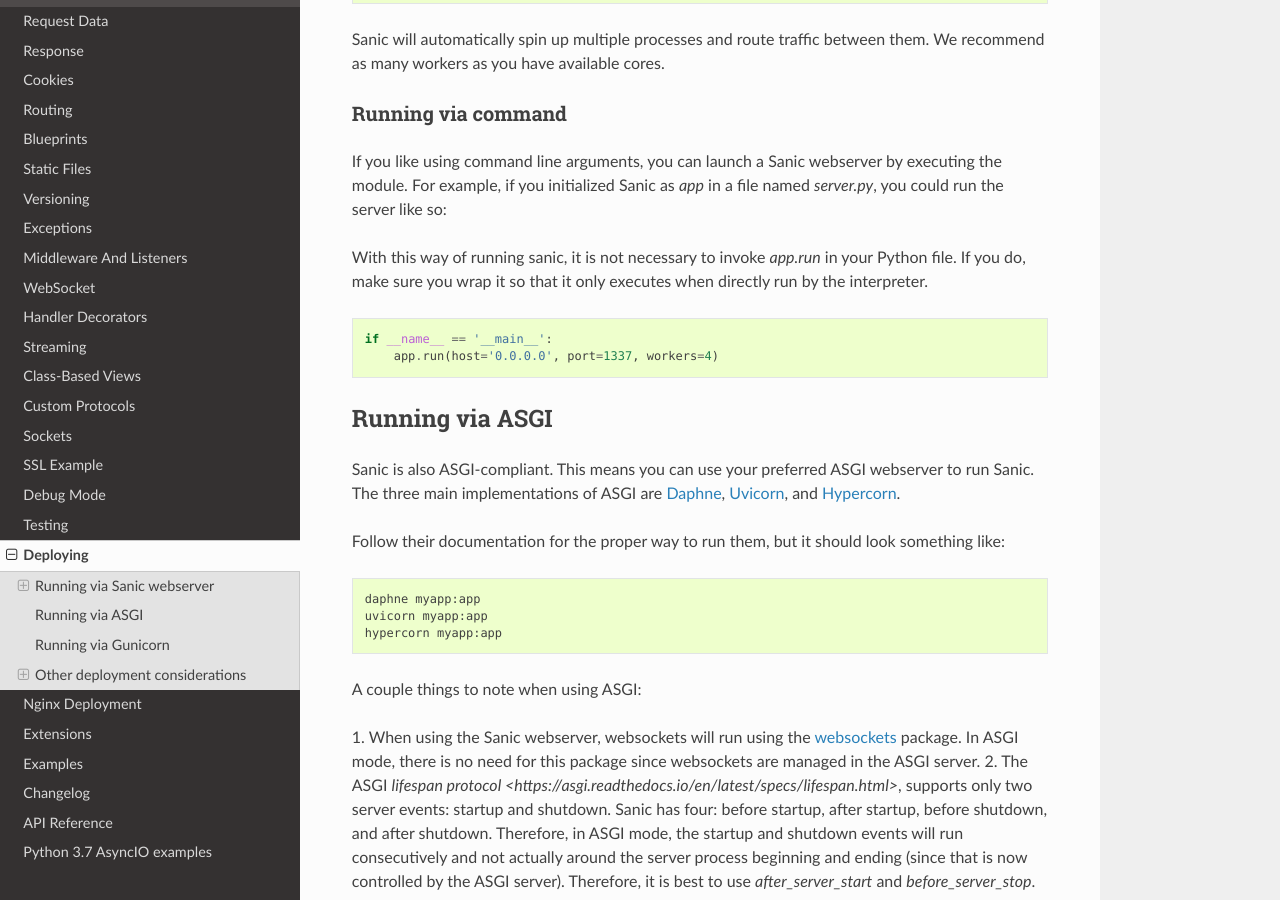
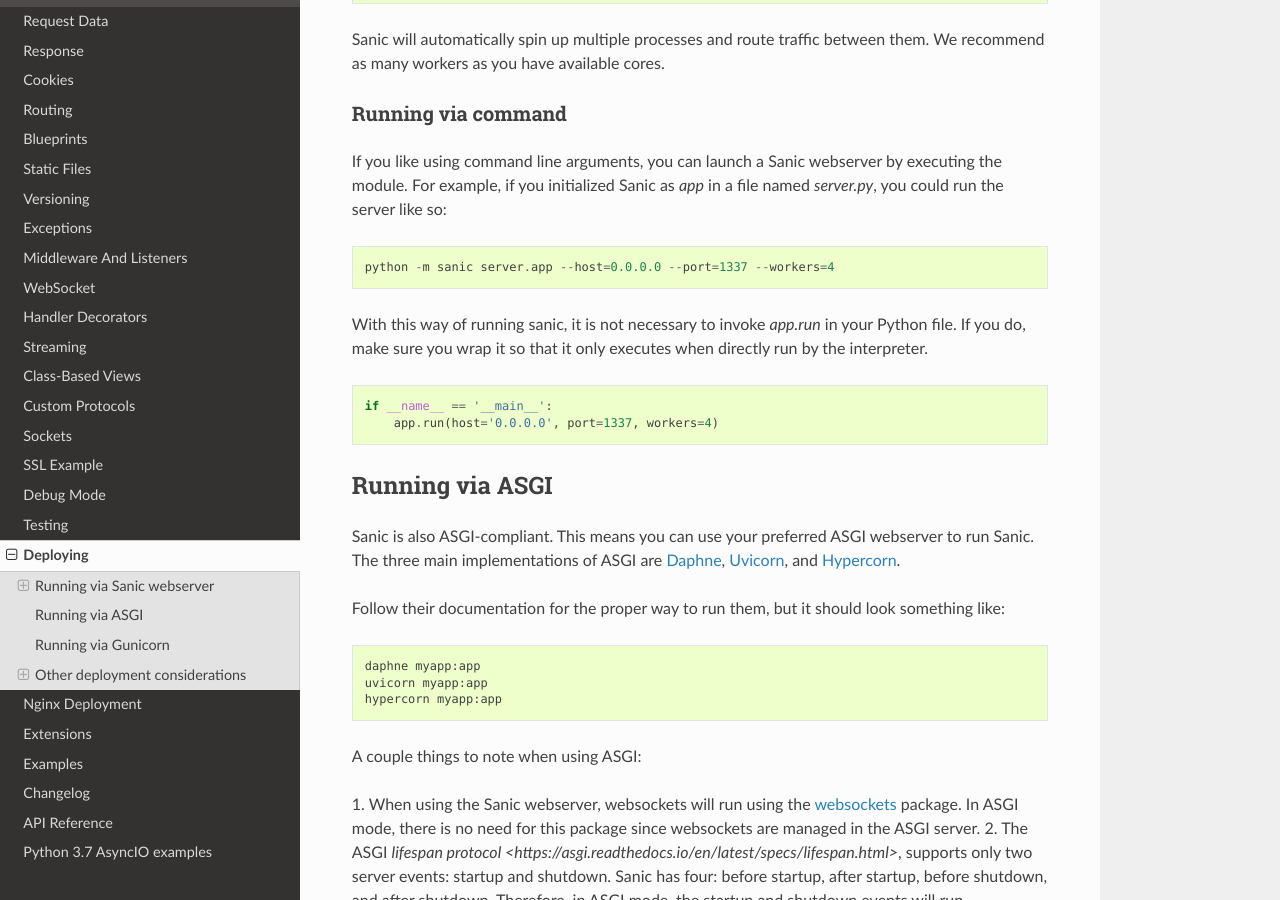
Before and after one commit to MalaBIna/helppier, a Sphinx documentation site: the page built from docs/sanic/deploying.rst, in a window 1280 px wide and 900 px high, scrolled down 947 px. Built offline with Sphinx 7.4.7 and the Read the Docs theme 2.0.0, drawn with Linux system fonts in a browser that asks for light colours.

Commit message:
Fixing rst format issue (#1865)
Co-authored-by: 7 <yunxu1992@gmail.com>

```diff
--- a/docs/sanic/deploying.rst
+++ b/docs/sanic/deploying.rst
@@ -50,7 +50,9 @@
 executing the module. For example, if you initialized Sanic as `app` in a file
 named `server.py`, you could run the server like so:
 
-.. python -m sanic server.app --host=0.0.0.0 --port=1337 --workers=4
+::
+
+    python -m sanic server.app --host=0.0.0.0 --port=1337 --workers=4
 
 With this way of running sanic, it is not necessary to invoke `app.run` in your
 Python file. If you do, make sure you wrap it so that it only executes when
```
